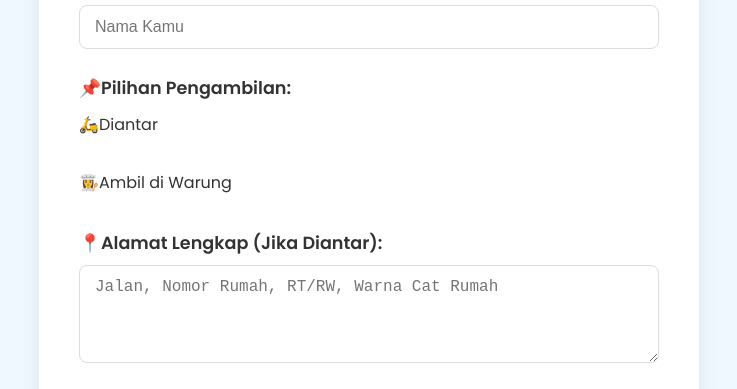
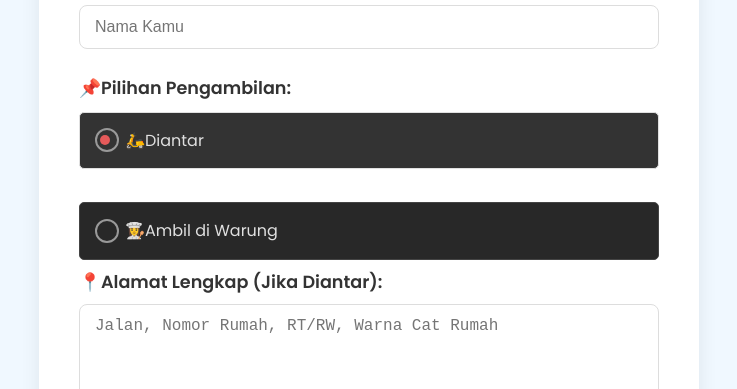
Before and after one commit to Yuyawibuu/JaJanan-Teh-Tita, a plain HTML site: page index.html in a window 1280 px wide. Shown: the part 3723-4112 px from the top of the page, without its empty margins (271-1008 px from the left). Drawn offline with Linux system fonts and the light colour scheme.

Commit message:
Update index.html

```diff
--- a/index.html
+++ b/index.html
@@ -74,15 +74,14 @@
                     </div>
 
                     <div class="form-group">
-                        <label>📌Pilihan Pengambilan:</label>
-                        <div class="radio-group">
-                            <input type="radio" id="deliveryOptionDeliver" name="deliveryOption" value="antar" checked>
-                            <label for="deliveryOptionDeliver">🛵Diantar</label>
+            <label class="form-label">📌Pilihan Pengambilan:</label>
+            <div class="radio-group">
+                <input type="radio" id="deliveryOptionDeliver" name="deliveryOption" value="antar" checked>
+                <label for="deliveryOptionDeliver" class="radio-label">🛵Diantar</label>
 
-                            <input type="radio" id="deliveryOptionPickup" name="deliveryOption" value="pickup">
-                            <label for="deliveryOptionPickup">👩‍🍳Ambil di Warung</label>
-                        </div>
-                    </div>
+                <input type="radio" id="deliveryOptionPickup" name="deliveryOption" value="pickup">
+                <label for="deliveryOptionPickup" class="radio-label">👩‍🍳Ambil di Warung</label>
+            </div>
 
                     <div class="form-group" id="addressGroup">
                         <label for="deliveryAddress">📍Alamat Lengkap (Jika Diantar):</label>
```
